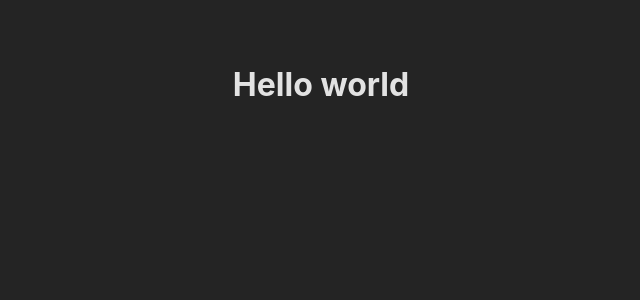
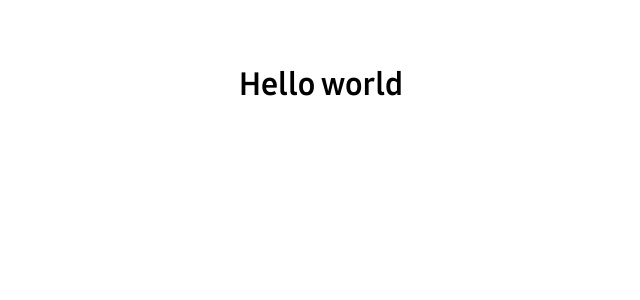
Before and after one commit to mikepatch/cheil--recruitment-assignment, a React (Vite) app: page / in a window 1280 px wide. Shown: the top 300 px of the page, without its empty margins (319-959 px from the left). Built offline with nearby package versions, Linux system fonts and the light colour scheme.

Commit message:
feat: Implement SamsungOne font in CSS, add color variables

```diff
--- a/src/index.css
+++ b/src/index.css
@@ -1,14 +1,36 @@
+@font-face {
+	font-family: 'SamsungOne';
+	src: local('SamsungOne-400'), url('./assets/fonts/SamsungOne/SamsungOne-400.ttf');
+	font-weight: 400;
+}
+
+@font-face {
+	font-family: 'SamsungOne';
+	src: local('SamsungOne-700'), url('./assets/fonts/SamsungOne/SamsungOne-700.ttf');
+	font-weight: 700;
+}
+
 :root {
-	font-family: Inter, system-ui, Avenir, Helvetica, Arial, sans-serif;
+	font-family: SamsungOne, system-ui, Avenir, Helvetica, Arial, sans-serif;
 	line-height: 1.5;
 	font-weight: 400;
-
-	color-scheme: light dark;
-	color: rgba(255, 255, 255, 0.87);
-	background-color: #242424;
 
 	font-synthesis: none;
 	text-rendering: optimizeLegibility;
 	-webkit-font-smoothing: antialiased;
 	-moz-osx-font-smoothing: grayscale;
+
+	/* Brand Colors */
+	--color-brand-primary: #1428a0;
+	--color-brand-secondary: #1c1c1c;
+	--color-brand-accent: #007aff;
+
+	/* Background Colors */
+	--color-bg-primary: #f8f8f8;
+	--color-bg-secondary: #f3f3f3;
+
+	/* Grayscale Colors */
+	--color-gray-300: #8d8d8d;
+	--color-gray-400: #767676;
+	--color-gray-600: #555555;
 }
```
